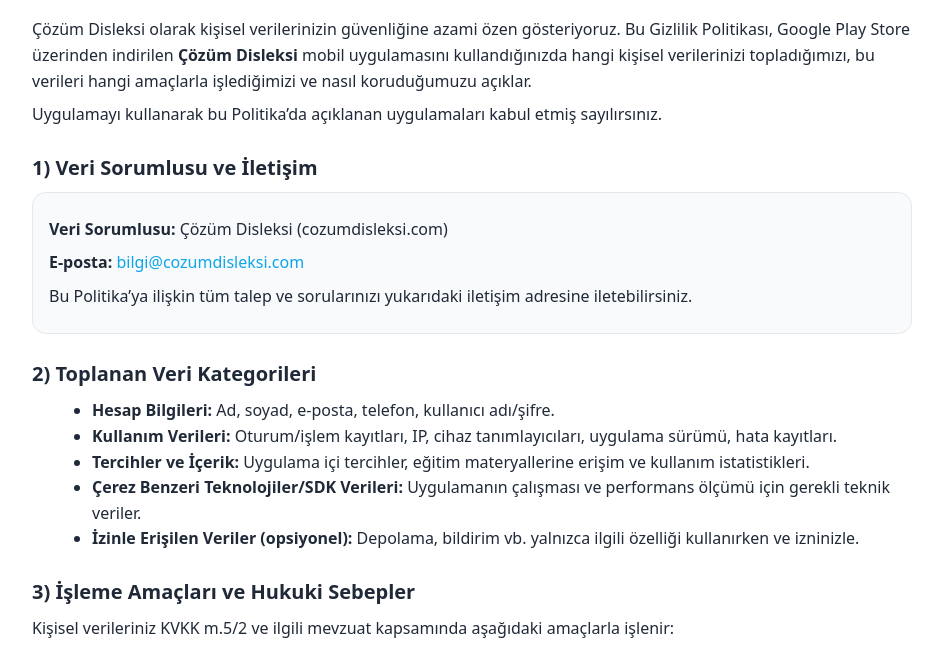
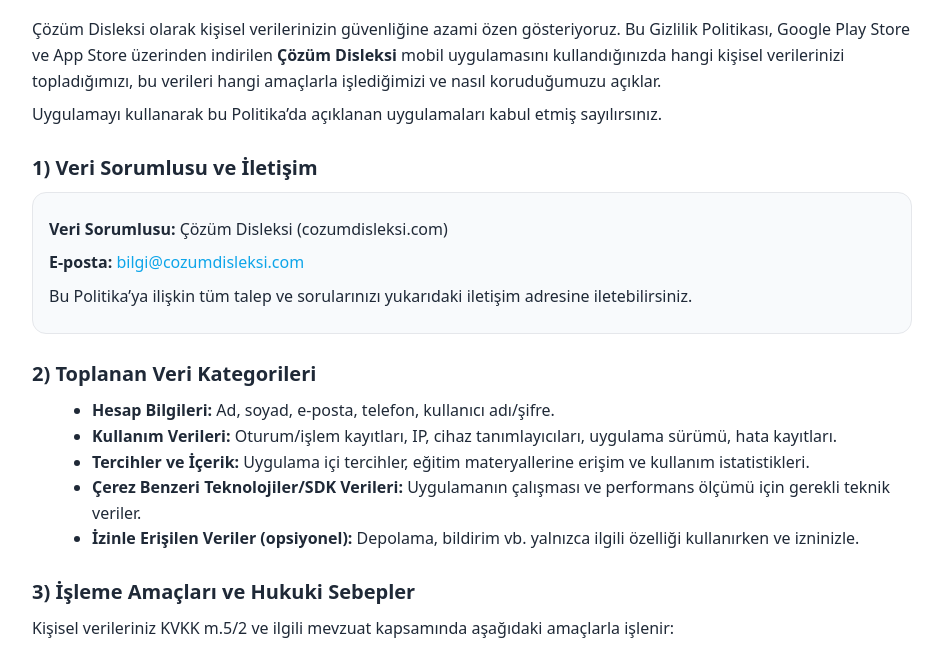
Before and after one commit to Anil-Burak/gizlilik-politikasi, a plain HTML site: page index.html in a window 1280 px wide. Shown: the part 113-760 px from the top of the page, without its empty margins (168-1111 px from the left). Drawn offline with Linux system fonts and the light colour scheme.

Commit message:
app store eklendi

```diff
--- a/index.html
+++ b/index.html
@@ -80,7 +80,7 @@
       <div class="meta">Son güncelleme: 26 Ağustos 2025</div>
     </header>
 
-    <p>Çözüm Disleksi olarak kişisel verilerinizin güvenliğine azami özen gösteriyoruz. Bu Gizlilik Politikası, Google Play Store üzerinden indirilen <strong>Çözüm Disleksi</strong> mobil uygulamasını kullandığınızda hangi kişisel verilerinizi topladığımızı, bu verileri hangi amaçlarla işlediğimizi ve nasıl koruduğumuzu açıklar.</p>
+    <p>Çözüm Disleksi olarak kişisel verilerinizin güvenliğine azami özen gösteriyoruz. Bu Gizlilik Politikası, Google Play Store ve App Store üzerinden indirilen <strong>Çözüm Disleksi</strong> mobil uygulamasını kullandığınızda hangi kişisel verilerinizi topladığımızı, bu verileri hangi amaçlarla işlediğimizi ve nasıl koruduğumuzu açıklar.</p>
     <p>Uygulamayı kullanarak bu Politika’da açıklanan uygulamaları kabul etmiş sayılırsınız.</p>
 
     <h2>1) Veri Sorumlusu ve İletişim</h2>
```
